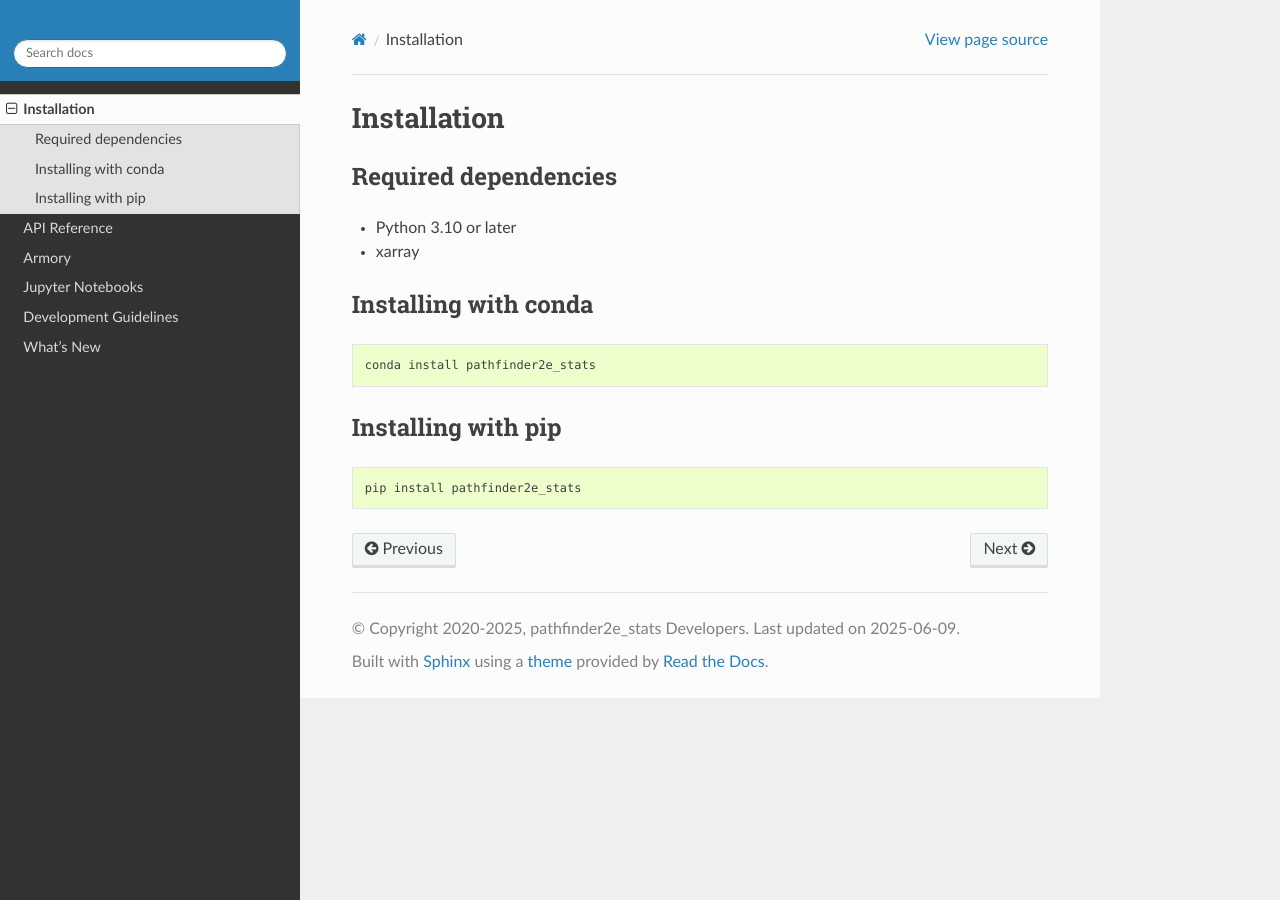
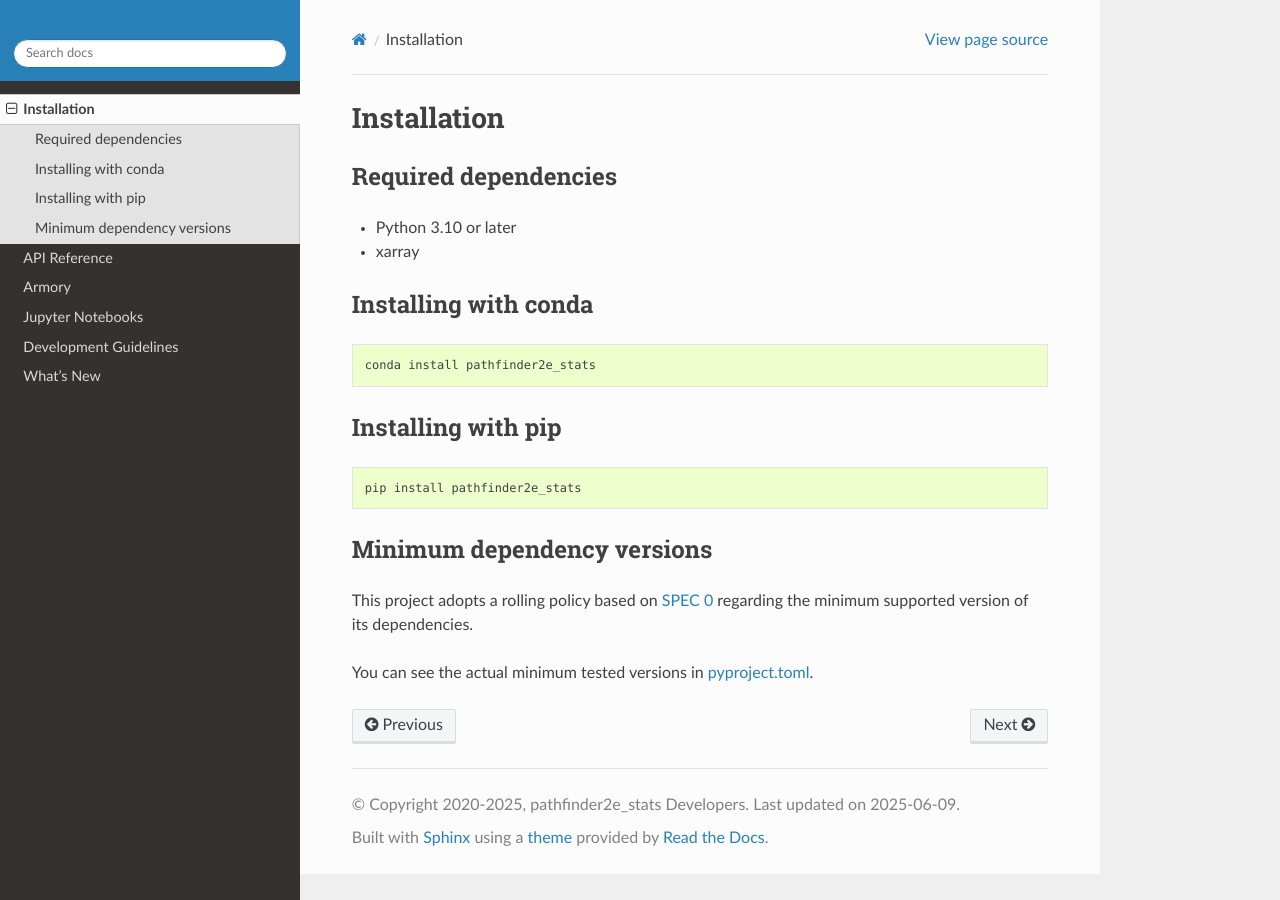
Before and after one commit to crusaderky/pathfinder2e_stats, a Sphinx documentation site: the page built from doc/installing.rst, in a window 1280 px wide. Built offline with Sphinx 7.4.7 and the Read the Docs theme 3.1.0, drawn with Linux system fonts in a browser that asks for light colours; pages that are not in the unit, such as notebooks, are missing from menus; the version number could not be read and is left out.

Commit message:
Add SPEC0 notice

```diff
--- a/doc/installing.rst
+++ b/doc/installing.rst
@@ -18,3 +18,12 @@ Installing with pip
 .. code-block:: bash
 
     pip install pathfinder2e_stats
+
+Minimum dependency versions
+---------------------------
+This project adopts a rolling policy based on `SPEC 0
+<https://scientific-python.org/specs/spec-0000/>`_ regarding the minimum
+supported version of its dependencies.
+
+You can see the actual minimum tested versions in `pyproject.toml
+<https://github.com/crusaderky/pathfinder2e_stats/blob/main/pyproject.toml>`_.
```
